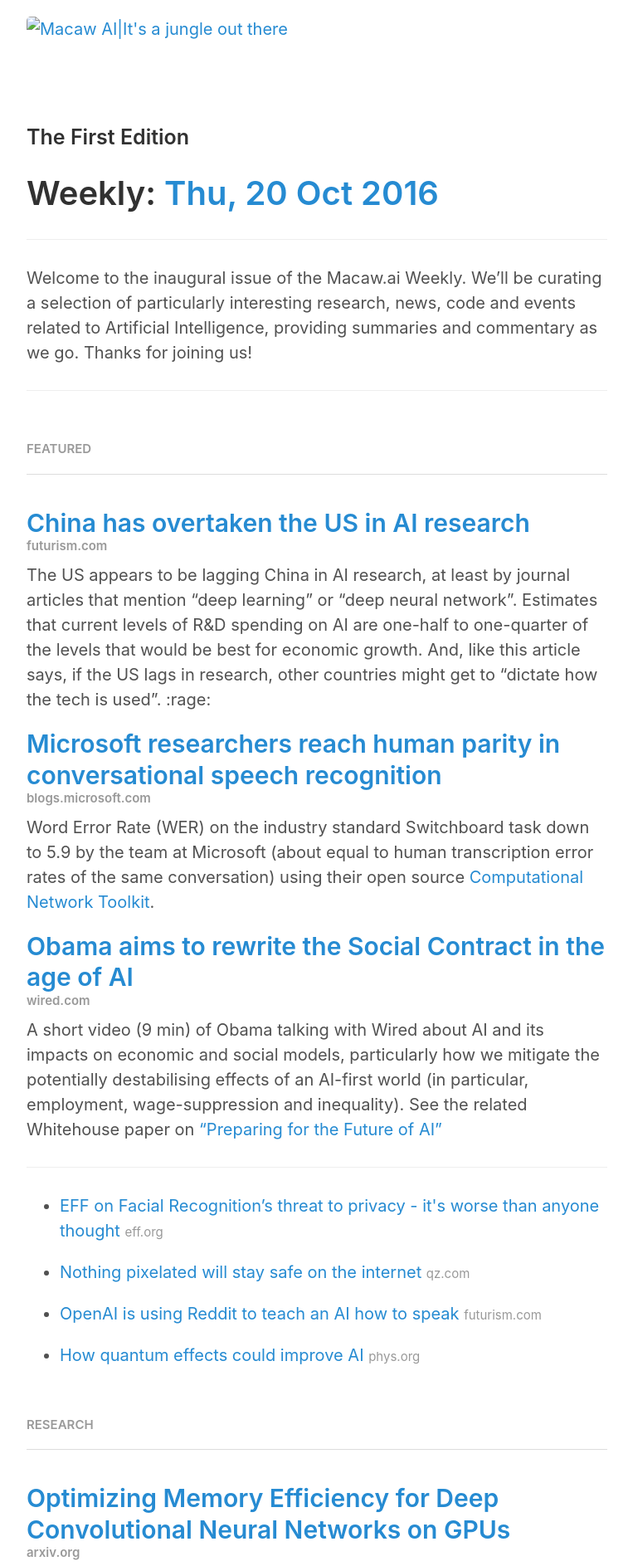
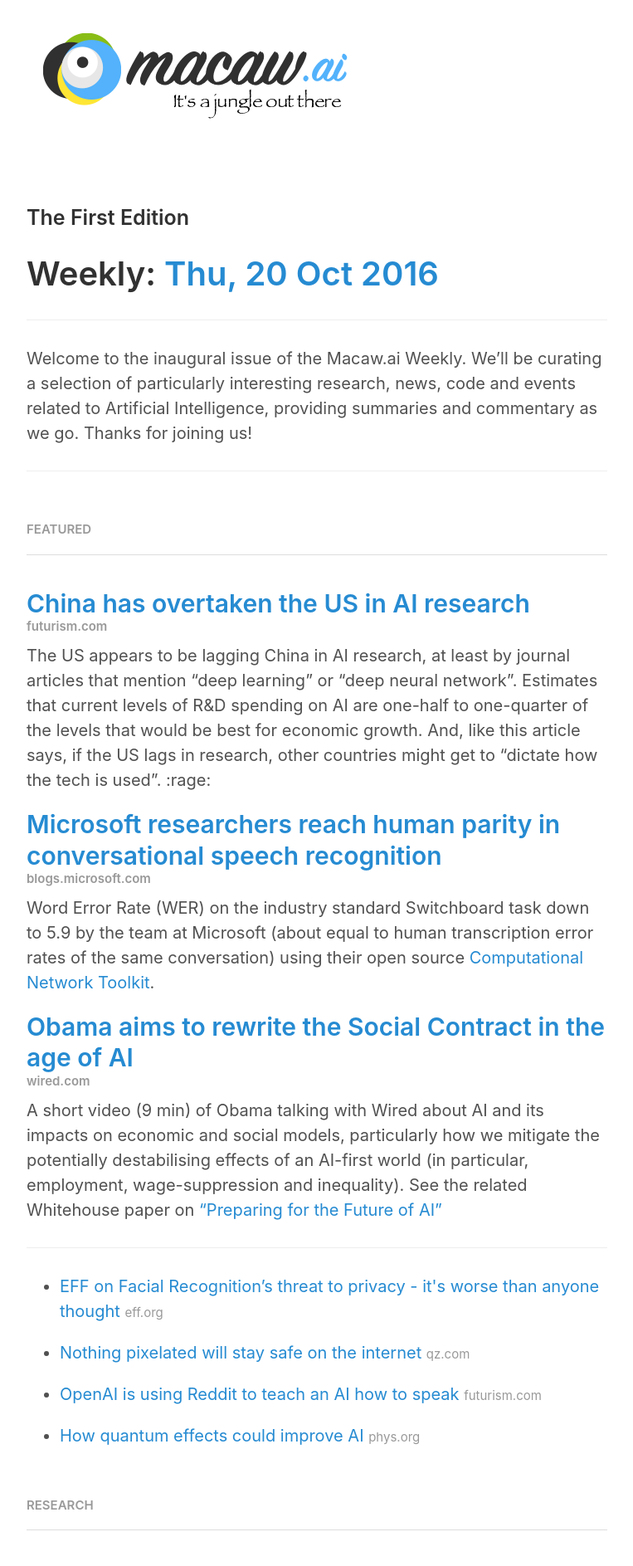
Before and after one commit to macawai/macawai.github.io, a Jekyll site: the page built from _weekly/2016-10-20-crazydragon.md, in a window 1280 px wide. Shown: the top 1887 px of the page at 83% size, without its empty margins (258-1021 px from the left). Built offline with Jekyll 4.4.1, drawn with Linux system fonts in a browser that asks for light colours.

Commit message:
Fix header image breaking (path issue) close #19

```diff
--- a/_layouts/splash.html
+++ b/_layouts/splash.html
@@ -8,7 +8,7 @@
     <div class="container content">
       <header class="masthead">
         <a href="{{ site.baseurl }}/" title="Home">
-        <img src="public/macawai.png" alt="{{site.title}}|{{site.tagline}}"/></a>
+        <img src="{{ site.baseurl }}/public/macawai.png" alt="{{site.title}}|{{site.tagline}}"/></a>
       </header>
 
       {% comment %}
```
